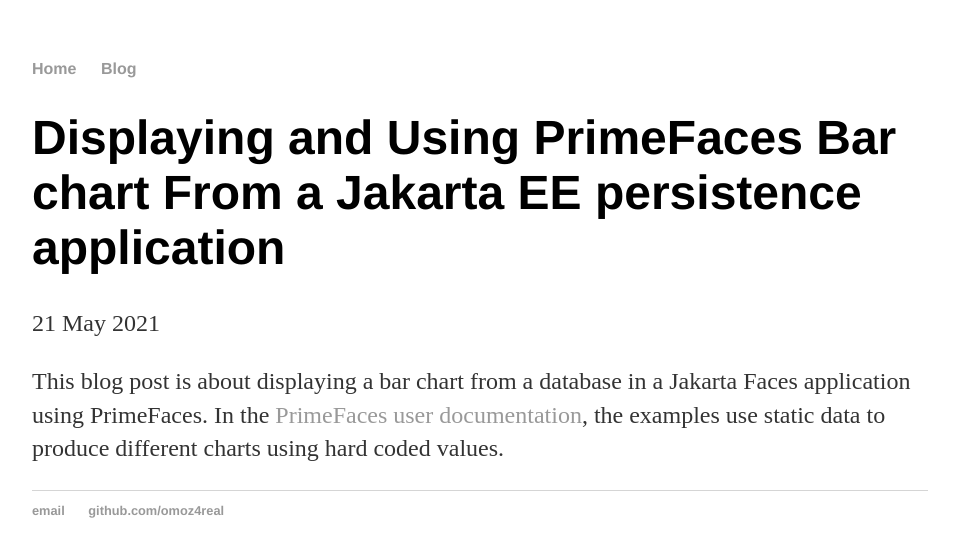
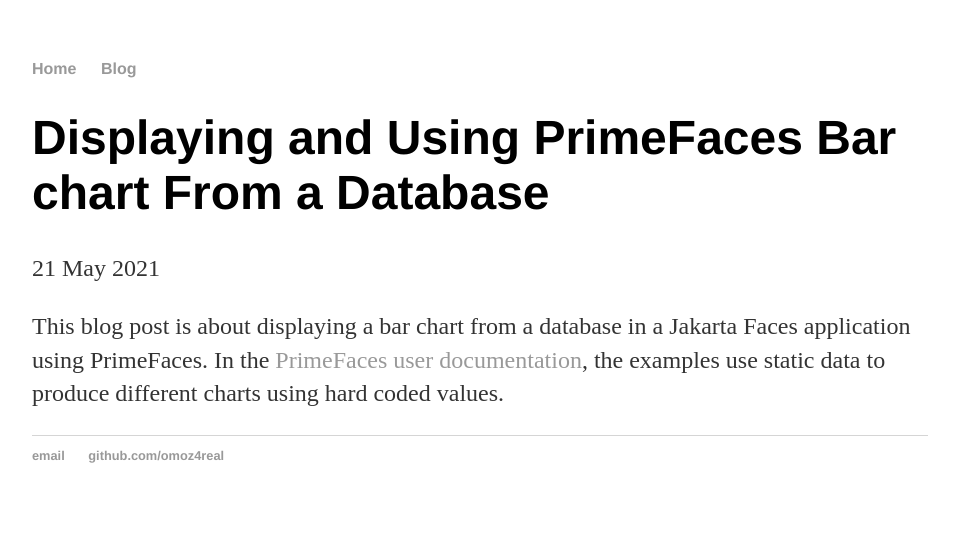
Before and after one commit to omoz4real/omoz4real.github.io, a Jekyll site: the page built from _posts/2021-05-21-displaying-and-using-primefaces-bar-chart-from-database.md, in a window 1280 px wide. Shown: the top 557 px of the page, without its empty margins (160-1119 px from the left). Built offline with Jekyll 4.4.1, drawn with Linux system fonts in a browser that asks for light colours.

Commit message:
Update 2021-05-21-displaying-and-using-primefaces-bar-chart-from-database.md

```diff
--- a/_posts/2021-05-21-displaying-and-using-primefaces-bar-chart-from-database.md
+++ b/_posts/2021-05-21-displaying-and-using-primefaces-bar-chart-from-database.md
@@ -1,6 +1,6 @@
 ---
 layout: post
-title: "Displaying and Using PrimeFaces Bar chart From a Jakarta EE persistence application"
+title: "Displaying and Using PrimeFaces Bar chart From a Database"
 date: 2021-05-21
 ---
 This blog post is about displaying a bar chart from a database in a Jakarta Faces application using PrimeFaces. In the [PrimeFaces user documentation](https://www.primefaces.org/showcase/ui/chartjs/bar/bar.xhtml?jfwid=929d7), the examples use static data to produce different charts using hard coded values.
```
